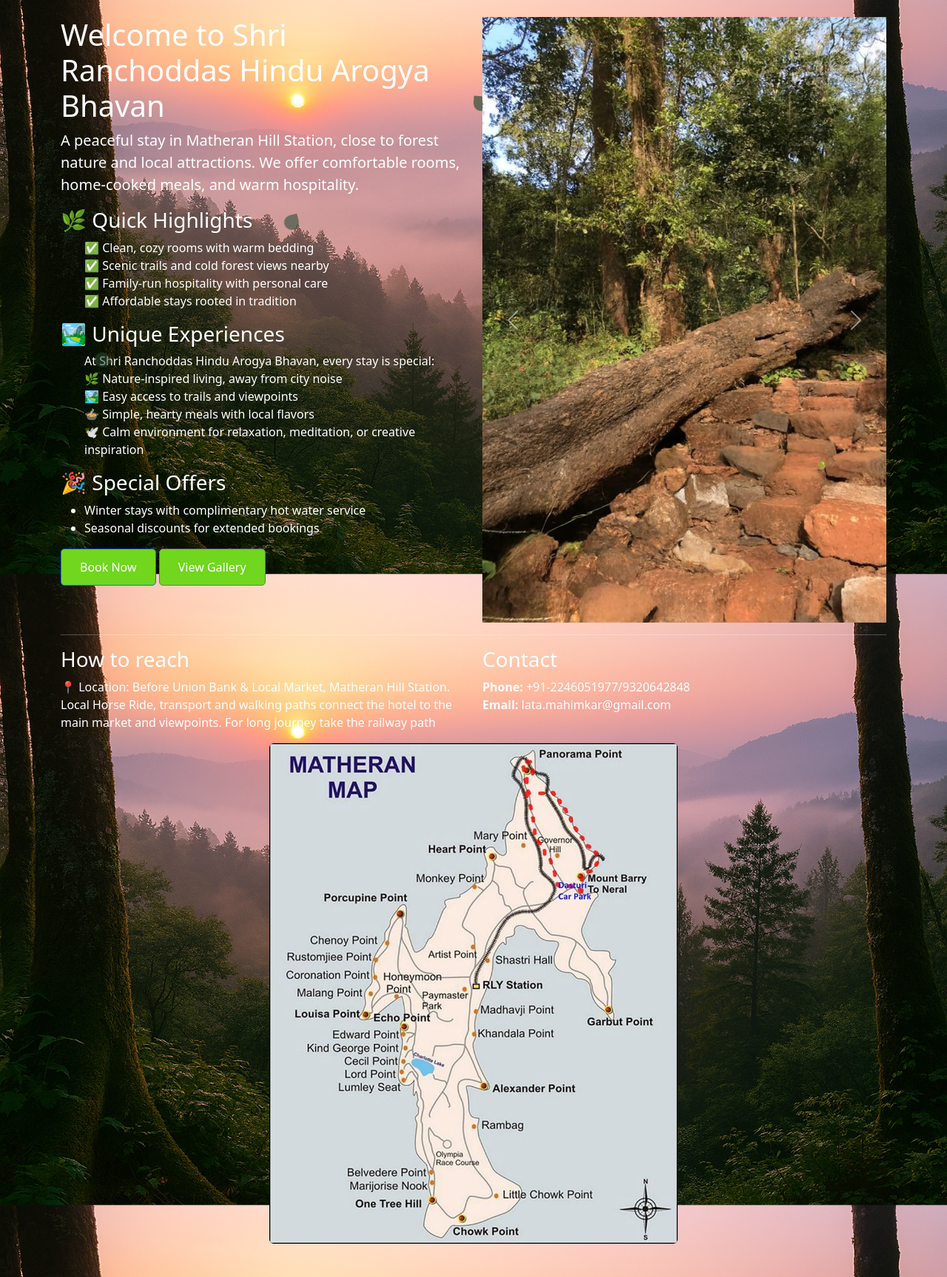
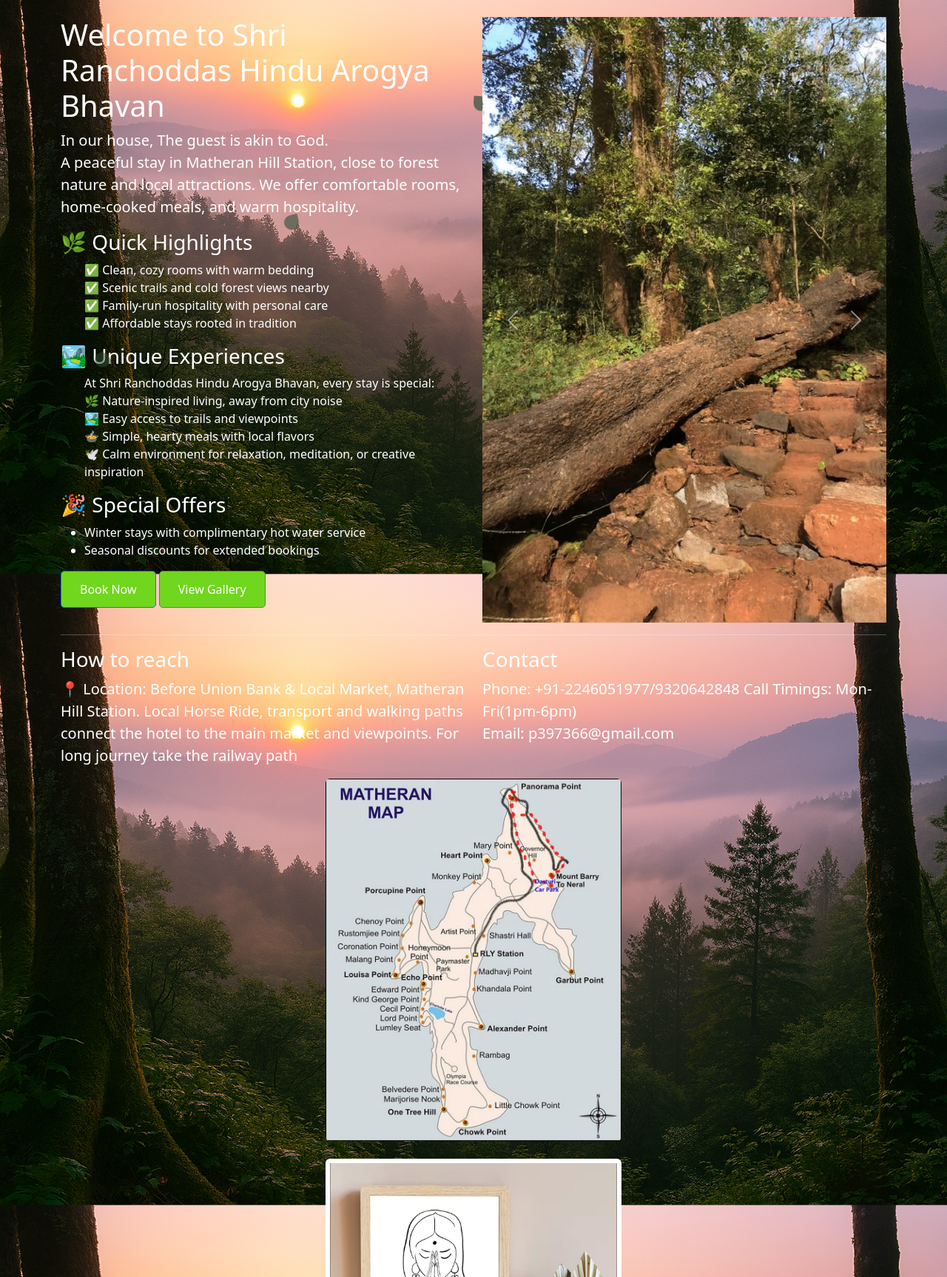
Before and after one commit to Prathamesh666/RAB_Matheran_Website, a Flask app: page / in a window 1280 px wide. Shown: the part 77-1804 px from the top of the page at 74% size. Run offline with Flask 2, Linux system fonts and the light colour scheme; parts of the project's set-up code (start-up, migrations or seed data) failed here and were passed over; some libraries are stand-ins or nearby versions.

Commit message:
RAB Website Files

```diff
--- a/static/css/styles.css
+++ b/static/css/styles.css
@@ -77,8 +77,8 @@ body {
     }
 
     .Map {
-    width: 99%;
-    max-width: 600px;
+    width: 90%;
+    max-width: 400px;
     height: auto;
     border-radius: 9px; /* optional styling */
     }
--- a/templates/base.html
+++ b/templates/base.html
@@ -81,7 +81,7 @@
 
     <footer class="gallery-page py-4 mt-5">
       <div class="row container text-center">
-        <p class="lead" style="color: white;">Address: Near Reserve Bank, Matheran Hill Station | Phone: +91-9320642848</p>
+        <p class="lead" style="color: white;">Address: Plot No: 160, Before Union Bank & Local Market, Matheran Hill Station. | Phone: +91-2246051977/9320642848 Call Timings: Mon-Fri(1pm-6pm)</p>
         <p class="lead" style="color: white;"><small>AC facility not available</small></p>
       </div>
     </footer>
--- a/templates/index.html
+++ b/templates/index.html
@@ -5,7 +5,7 @@
   <div class="col-md-6">
     <h1>Welcome to Shri Ranchoddas Hindu Arogya Bhavan</h1>
 
-    <p class="lead">A peaceful stay in Matheran Hill Station, close to forest nature and local attractions. We offer comfortable rooms, home-cooked meals, and warm hospitality.</p>
+    <p class="lead">In our house, The guest is akin to God.<br>A peaceful stay in Matheran Hill Station, close to forest nature and local attractions. We offer comfortable rooms, home-cooked meals, and warm hospitality.</p>
     <h3>🌿 Quick Highlights</h3>
     <ul>
       ✅ Clean, cozy rooms with warm bedding</br>
@@ -31,7 +31,6 @@
     <a class="btn btn-outline-secondary" href="{{ url_for('gallery') }}">View Gallery</a>
     </div>
   </div>
-
   <div class="col-md-6">
     <div id="homeCarousel" class="carousel slide" data-bs-ride="carousel">
       <div class="carousel-inner">
@@ -42,7 +41,7 @@
               class="d-block w-100"
               alt="Hotel image"
               data-bs-toggle="modal"
-              data-bs-target="#imageModal"
+              data-bs-target="#imageModal" width="auto" height="auto"
               data-full="{{ url_for('static', filename='images/' ~ img) }}">
         </div>
         {% endfor %}
@@ -60,11 +59,11 @@
 <div class="row">
   <div class="col-md-6">
     <h3>How to reach</h3>
-    <p>📍 Location: Before Union Bank & Local Market, Matheran Hill Station. Local Horse Ride, transport and walking paths connect the hotel to the main market and viewpoints. For long journey take the railway path</p>
+    <p class="lead">📍 Location: Before Union Bank & Local Market, Matheran Hill Station. Local Horse Ride, transport and walking paths connect the hotel to the main market and viewpoints. For long journey take the railway path</p>
   </div>
   <div class="col-md-6">
     <h3>Contact</h3>
-    <p><strong>Phone:</strong> +91-2246051977/9320642848 <br><strong>Email:</strong> lata.mahimkar@gmail.com</p>
+    <p class="lead"><strong>Phone:</strong> +91-2246051977/9320642848 Call Timings: Mon-Fri(1pm-6pm)<br><strong>Email:</strong> p397366@gmail.com</p>
   </div><br>
   <center>
   <div class="col-md-6">
@@ -72,7 +71,11 @@
     <img src="{{ url_for('static', filename='images/Matheran_Map.jpeg') }}"
         alt="Matheran Map" class="img-fluid rounded Map"
         data-bs-toggle="modal" data-bs-target="#imageModal"
-        data-full="{{ url_for('static', filename='images/Matheran_Map.jpeg') }}">
+        data-full="{{ url_for('static', filename='images/Matheran_Map.jpeg') }}"></img><br><br>
+    <img src="{{ url_for('static', filename='images/icons/Atithidevo_Bhava.png') }}"
+        alt="Atithidevo Bhava" class="img-fluid rounded Map" border="6xp"
+        data-bs-toggle="modal" data-bs-target="#imageModal"
+        data-full="{{ url_for('static', filename='images/icons/Atithidevo_Bhava.png') }}"></img>
   </div>
 </div>
 
```
Also changed, not shown: static/images/icons/Atithidevo_Bhava.png (added).
